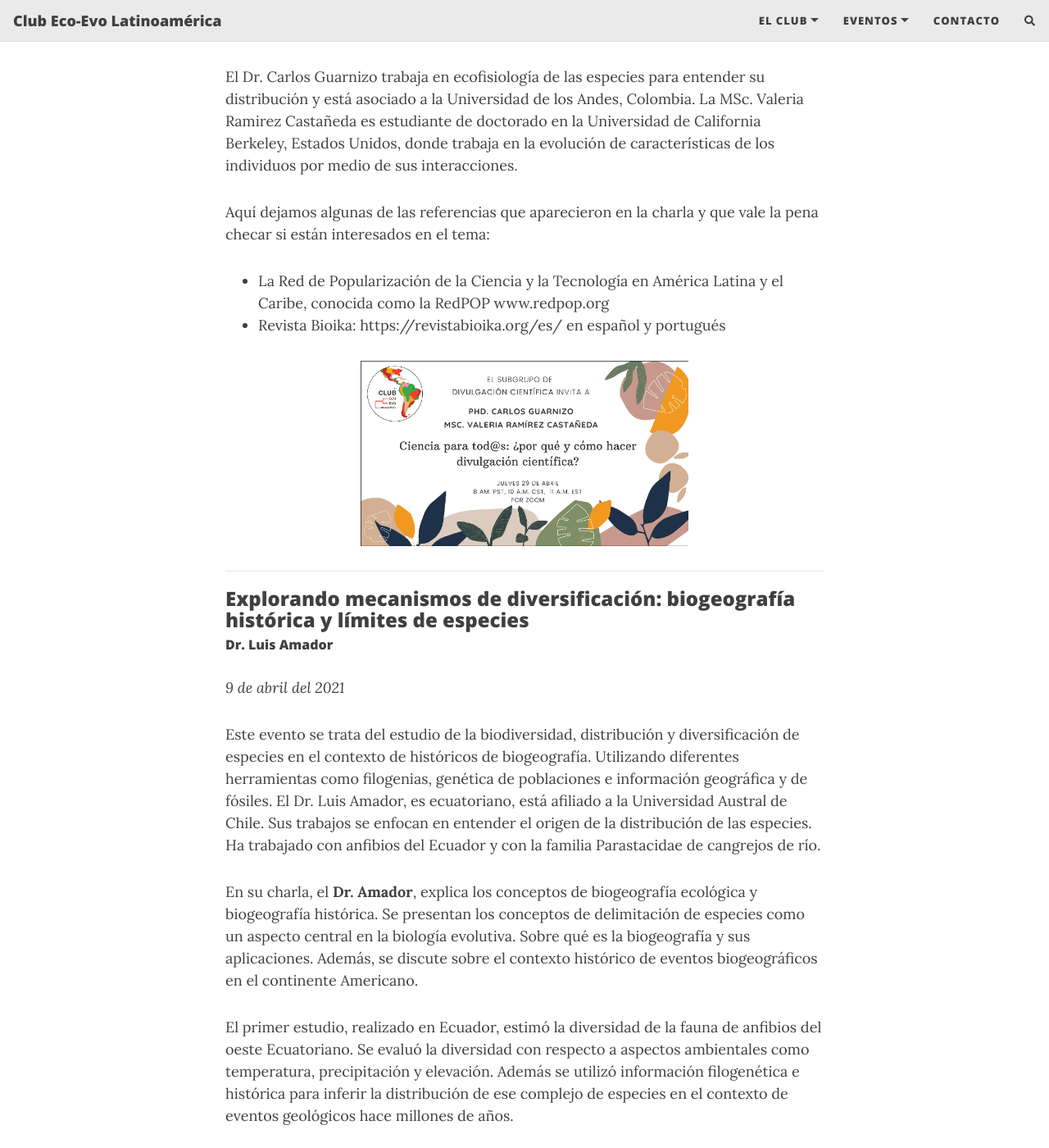
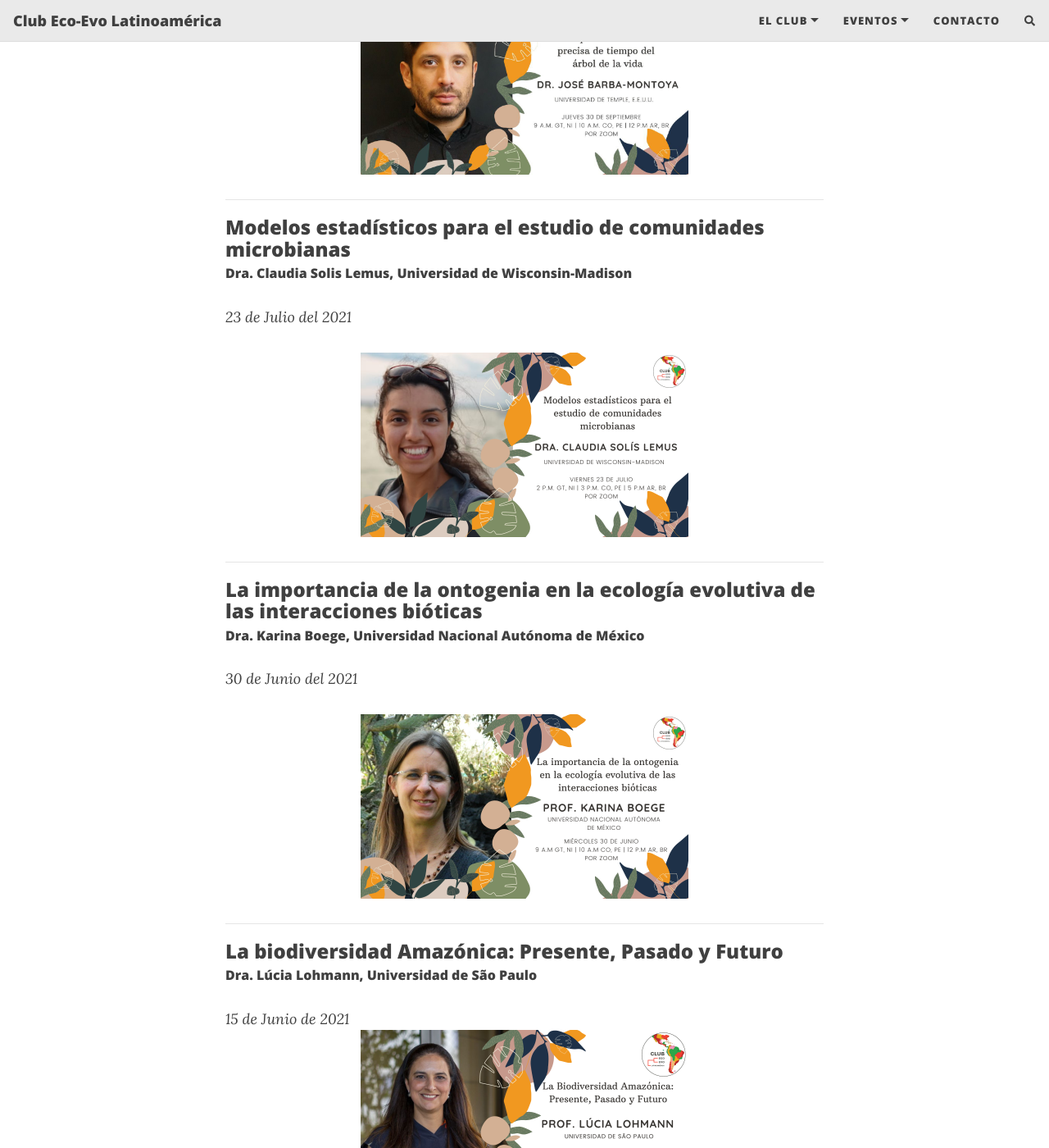
Before and after one commit to ecoevolat/ecoevolat.github.io, a Jekyll site: the page built from pasados.md, in a window 1280 px wide and 1400 px high, scrolled down 1167 px. Shown: the whole window at 82% size. Built offline with Jekyll 4.4.1, drawn with Linux system fonts in a browser that asks for light colours; nearby versions of some CDN libraries; comment, search, counter and statistics services are not loaded; some of the changed text lies outside the part shown.

Commit message:
updating past events without detailed content

```diff
--- a/pasados.md
+++ b/pasados.md
@@ -7,14 +7,47 @@
 
 ****
 
+### Hablemos de Diversidad, Equidad e Inclusión en ecología y evolución
+###### Dra. Ximena Bernal, Universidad de Purdue
+###### PhD candidate Jhan Salazar, Universidad de Washington
+_28 de Octubre del 2021_
+
+[![Link al video](/assets/img/charlas/dei.png){: width="400"}{: .center}](https://www.youtube.com/embed/8ntwA08hQko)
+
+****
+
 ### En búsqueda de una escala precisa de tiempo del árbol de la vida
 ###### Dr. José Barba-Montoya, Universidad de Temple
 _30 de Septiembre del 2021_
 
 [![Link al video de jose](/assets/img/charlas/jose_barba.jpeg){: width="400"}{: .center}](https://www.youtube.com/embed/uHmd8fQD294)
 
+****
 
-### Divulgación científica
+### Modelos estadísticos para el estudio de comunidades microbianas
+###### Dra. Claudia Solis Lemus, Universidad de Wisconsin-Madison
+_23 de Julio del 2021_
+
+[![Link al video de claudia](/assets/img/charlas/claudia_solis.png){: width="400"}{: .center}](https://www.youtube.com/embed/PKXf1W4bocQ)
+
+****
+
+### La importancia de la ontogenia en la ecología evolutiva de las interacciones bióticas
+###### Dra. Karina Boege, Universidad Nacional Autónoma de México
+_30 de Junio del 2021_
+
+[![Link al video de Karina](/assets/img/charlas/karina_boege.png){: width="400"}{: .center}](https://www.youtube.com/embed/zlzcMp_DhuE)
+
+****
+
+### La biodiversidad Amazónica: Presente, Pasado y Futuro
+###### Dra. Lúcia Lohmann, Universidad de São Paulo
+_15 de Junio de 2021_
+[![Link al video de Lucia](/assets/img/charlas/lucia_lohmann.png){: width="400"}{: .center}](https://www.youtube.com/embed/Zbq44zqnX8w)
+
+****
+
+### Divulgación científica: Ciencia para tod@s: ¿por qué y cómo hacer divulgación científica?
 ###### Dr. Carlos Guarnizo y MSc. Valeria Ramírez Castañeda
 _29 de abril del 2021_
 
```
Also changed, not shown: assets/img/charlas/claudia_solis.png (added), assets/img/charlas/dei.png (added), assets/img/charlas/divulgacion.png, assets/img/charlas/karina_boege.png (added), assets/img/charlas/lucia_lohmann.png (added), assets/img/charlas/luis_amador.png, 8 other files.
